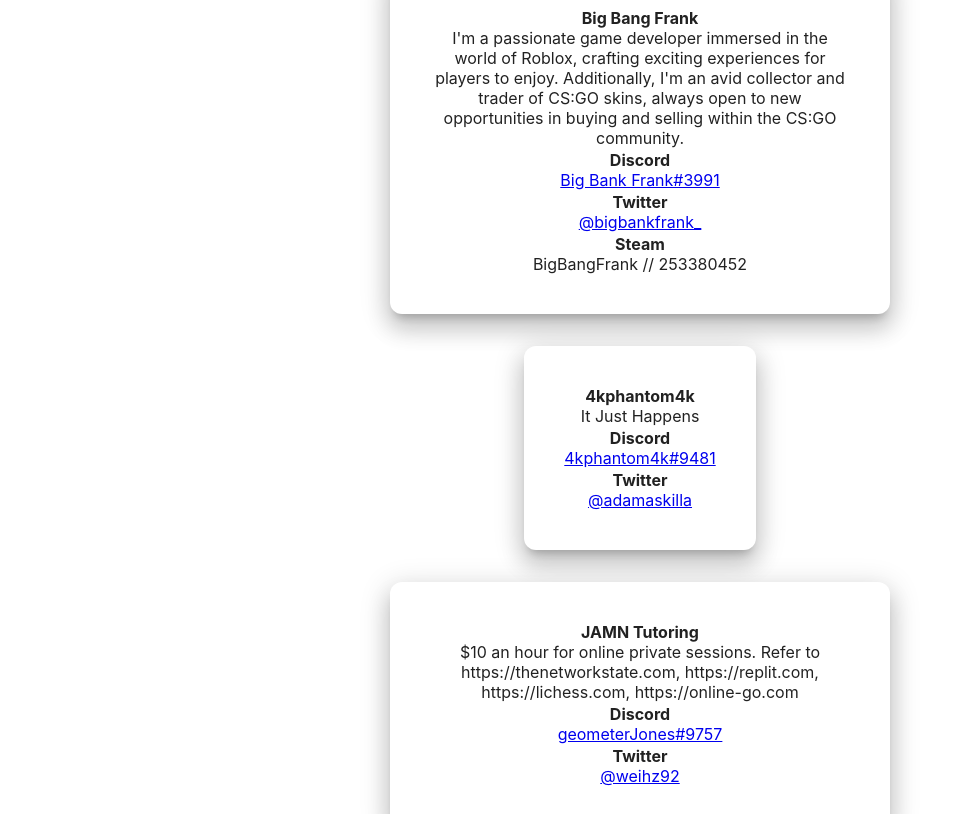
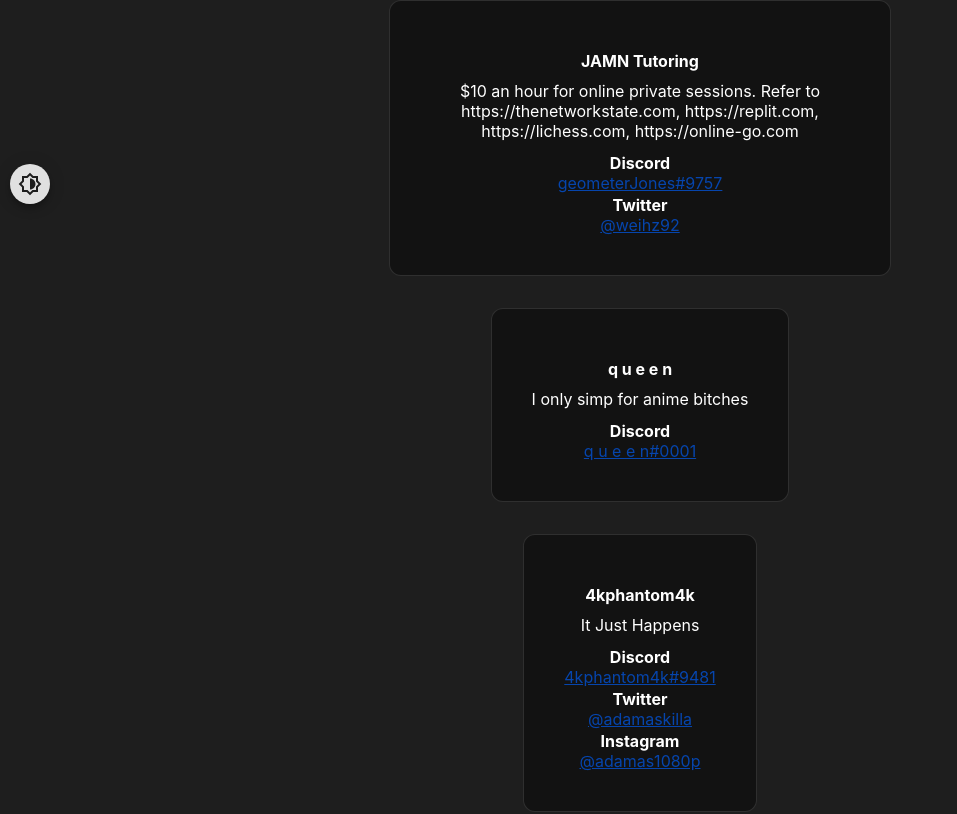
Before and after one commit to hzwei92/network, a React (Create React App) app: page / in a window 1280 px wide. Shown: the part 586-1400 px from the top of the page, without its empty margins (0-957 px from the left). Built offline with nearby package versions, Linux system fonts and the light colour scheme.

Commit message:
add light/dark mode

```diff
--- a/src/App.tsx
+++ b/src/App.tsx
@@ -1,21 +1,12 @@
-import { Twitter } from '@mui/icons-material';
-import { createTheme, ThemeProvider } from '@mui/material';
+import { Brightness6Outlined, Twitter } from '@mui/icons-material';
+import { createTheme, Fab, PaletteMode, Paper, ThemeProvider } from '@mui/material';
+import { useState } from 'react';
 import './App.css';
 import AppBar from './AppBar';
 import Profile, { Prof } from './Profile';
 
-const theme = createTheme({
-  palette: {
-    primary: {
-      main: '#000000',
-    },
-    secondary: {
-      main: '#ffffff',
-    },
-  },
-});
 
-function App() {
+
 const profiles: Prof[] = [{
   title: 'JAMN Tutoring',
   bio: '$10 an hour for online private sessions. Refer to https://thenetworkstate.com, https://replit.com, https://lichess.com, https://online-go.com',
@@ -32,7 +23,8 @@
   discord: 'Big Bank Frank#3991',
   twitter: '@bigbankfrank_',
   twitterLink: 'https://twitter.com/bigbankfrank_',
-    steam: 'BigBangFrank // 253380452'
+  steam: 'BigBangFrank // 253380452',
+  steamLink: 'https://steamcommunity.com/id/bigbankfrank22/',
 },{
   title: 'ALL THE VIBES',
   bio: '🥔',
@@ -43,6 +35,8 @@
   discord: '4kphantom4k#9481',
   twitter:'@adamaskilla',
   twitterLink: 'https://twitter.com/adamaskilla',
+  instagram: '@adamas1080p',
+  instagramLink: 'https://www.instagram.com/adamas1080p/',
 }];
 
 const shuffle = (array: Prof[]) => {
@@ -63,17 +57,36 @@
   return array;
 }
 
+function App() {
+  const [mode, setMode] = useState<PaletteMode>('dark');
+
+  const theme = createTheme({
+    palette: {
+      primary: {
+        main: '#000000',
+      },
+      secondary: {
+        main: '#ffffff',
+      },
+      mode,
+    },
+  });
+
+  const handleClick = (e: React.MouseEvent) => {
+    e.preventDefault();
+    setMode(mode === 'dark' ? 'light' : 'dark');
+  }
 
   return (
     <ThemeProvider theme={theme}>
-    <div className="App" >
-      <AppBar />
-      <div style={{
+      <Paper style={{
         display: 'flex',
-        marginTop: 100,
         flexDirection: 'column',
-        marginBottom: 100,
+        alignItems: 'center',
+        paddingTop: 110,
+        paddingBottom: 100,
       }}>
+        <AppBar mode={mode}/>
         <div>
           Visit us at <a href="https://discord.gg/SxHX5uh6x9">https://discord.gg/SxHX5uh6x9</a>
         </div>
@@ -86,7 +99,7 @@
           {
             shuffle(profiles).map((p) => {
               return (
-                <Profile prof={p} />
+                <Profile prof={p} mode={mode} />
               )
             })
           }
@@ -96,8 +109,14 @@
         }}>
           Visit us at <a href="https://discord.gg/SxHX5uh6x9">https://discord.gg/SxHX5uh6x9</a>
         </div>
-      </div>
-    </div>
+        <Fab size="small" onClick={handleClick} style={{
+          position: 'fixed',
+          left: 10,
+          bottom: 10,
+        }}>
+          <Brightness6Outlined />
+        </Fab>
+      </Paper>
     </ThemeProvider>
   );
 }
--- a/src/AppBar.tsx
+++ b/src/AppBar.tsx
@@ -1,11 +1,13 @@
 import AppBar from '@mui/material/AppBar';
-import Box from '@mui/material/Box';
 import Toolbar from '@mui/material/Toolbar';
 import Typography from '@mui/material/Typography';
-import Container from '@mui/material/Container';
 import React from 'react';
 
-const ResponsiveAppBar = () => {
+interface ResponsiveAppBarProps {
+  mode: 'dark' | 'light';
+};
+
+const ResponsiveAppBar = (props: ResponsiveAppBarProps) => {
   const handleClick = (e: React.MouseEvent) => {
     e.preventDefault();
     window.location.href = 'https://discord.gg/SxHX5uh6x9'
@@ -13,6 +15,7 @@
   return (
     <AppBar sx={{
       display: 'static',
+      color: props.mode === 'dark' ? 'white' : null,
     }}>
       <Toolbar disableGutters sx={{
         display: 'flex',
--- a/src/Profile.tsx
+++ b/src/Profile.tsx
@@ -1,4 +1,4 @@
-import { Card } from "@mui/material";
+import { Card, PaletteMode } from "@mui/material";
 
 export type Prof = {
   title: string;
@@ -7,6 +7,8 @@
   discordLink?: string;
   twitter?: string;
   twitterLink?: string;
+  instagram?: string;
+  instagramLink?: string;
   steam?: string;
   steamLink?: string;
   imgSrcLink?: string;
@@ -14,22 +16,27 @@
 
 interface ProfileProps {
   prof: Prof;
+  mode: PaletteMode;
 }
 
 const ProfileComponent = (props: ProfileProps) => {
   return (
-    <Card elevation={15} sx={{
+    <Card variant={props.mode === 'dark' ? 'outlined' : 'elevation'} elevation={props.mode === 'dark' ? 0 : 10} sx={{
       borderRadius: 3,
       margin: 2,
       maxWidth: 420,
       padding: 5,
+      textAlign: 'center',
     }}>
       <div style={{
         fontWeight: 'bold',
+        margin: 10,
       }}>
         {props.prof.title}
       </div>
-      <div>
+      <div style={{
+        marginBottom: 10,
+      }}>
         {props.prof.bio}
       </div>
       <div>
@@ -59,6 +66,21 @@
         )
       }
       {
+        props.prof.instagram && (
+          <div>
+            <div style={{
+              fontWeight: 'bold',
+              paddingTop: 2,
+            }}>
+              Instagram
+            </div>
+            <a href={props.prof.instagramLink}>
+              {props.prof.instagram}
+            </a>
+          </div>
+        )
+      }
+      {
         props.prof.steam && (
           <div>
             <div style={{
@@ -67,7 +89,7 @@
             }}>
               Steam
             </div>
-            {props.prof.steam}
+            <a href="https://steamcommunity.com/id/bigbankfrank22/">{props.prof.steam}</a>
           </div>
         )
       }
--- a/src/index.css
+++ b/src/index.css
@@ -11,3 +11,7 @@
   font-family: source-code-pro, Menlo, Monaco, Consolas, 'Courier New',
     monospace;
 }
+
+a {
+  color: #0645AD;
+}
```
Lines whose indentation alone changed are shown as unchanged.
